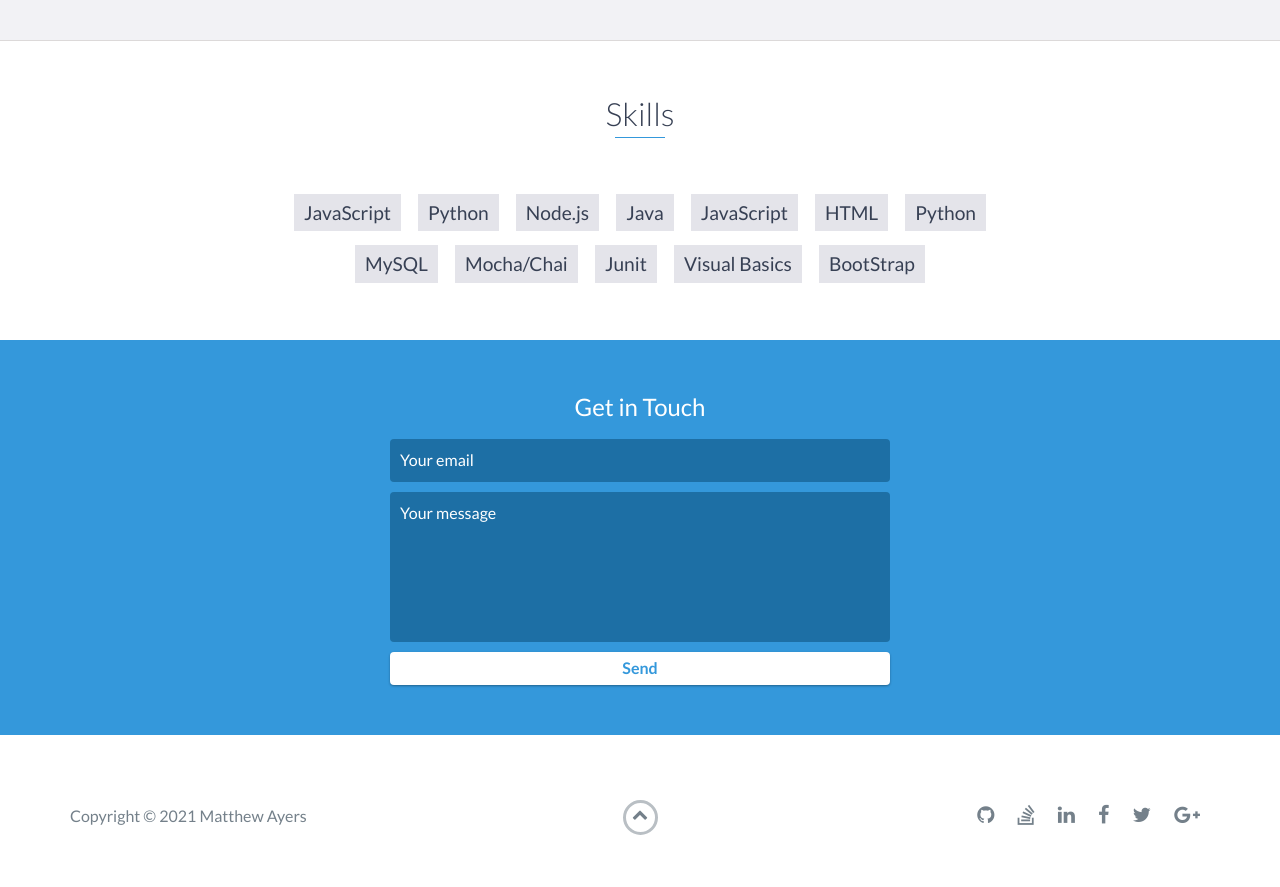
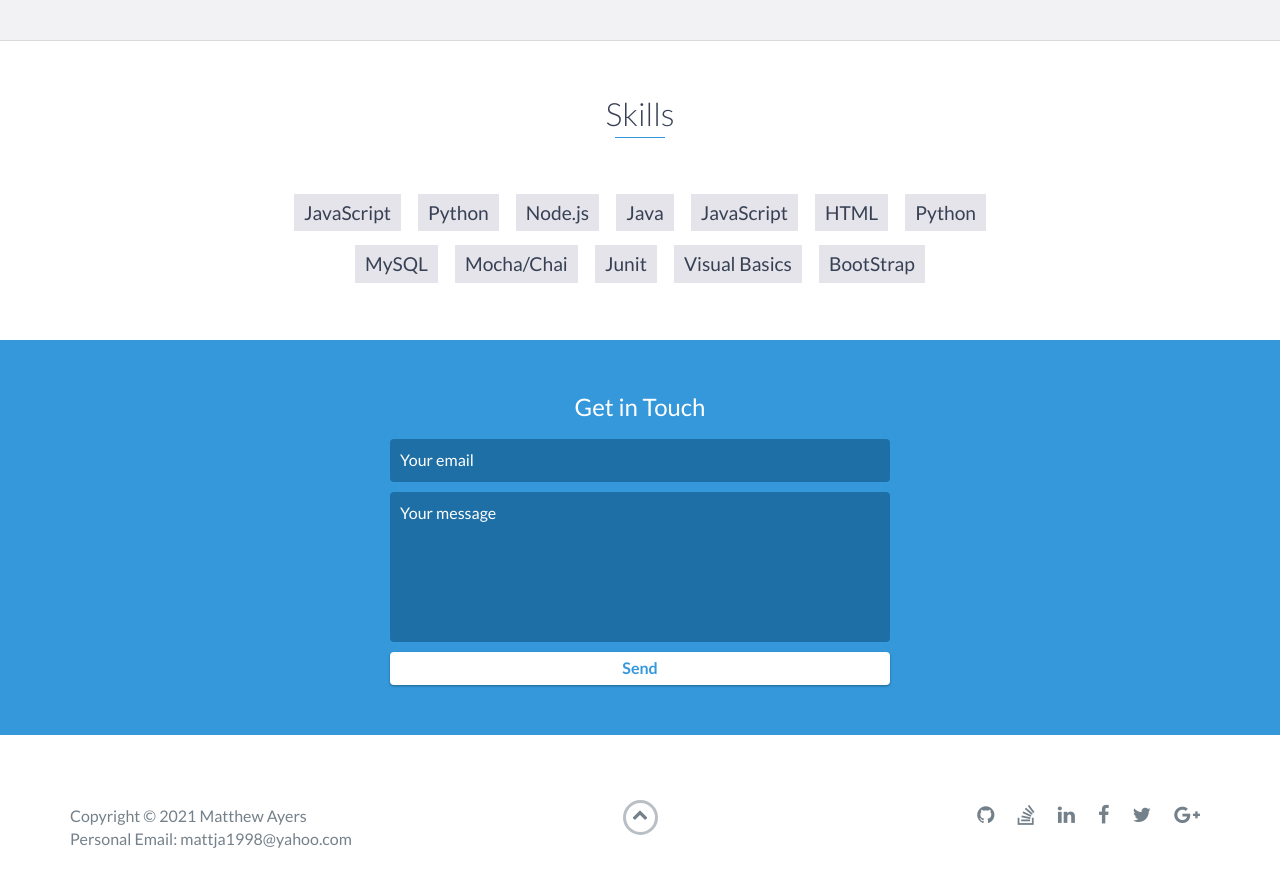
Before and after one commit to mattja1998/mattja1998.github.io, a Jekyll site: the page index.html, which Jekyll copies as it is, in a window 1280 px wide and 900 px high, scrolled down 4299 px. Shown: the top 887 px of the window. Built offline with Jekyll 4.4.1, drawn with Linux system fonts in a browser that asks for light colours.

Commit message:
added my email
personal email

```diff
--- a/index.html
+++ b/index.html
@@ -303,6 +303,8 @@
                 <div class="col-sm-5 copyright">
                     <p>
                         Copyright &copy; 2021 Matthew Ayers
+                        <br />
+                        Personal Email: mattja1998@yahoo.com
                     </p>
                 </div>
                 <div class="col-sm-2 top">
```
